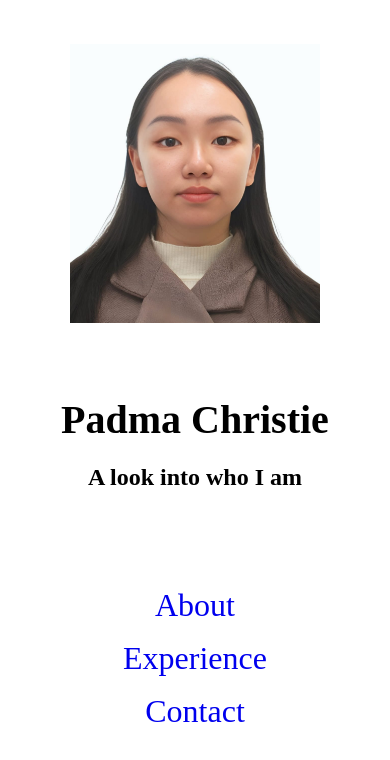
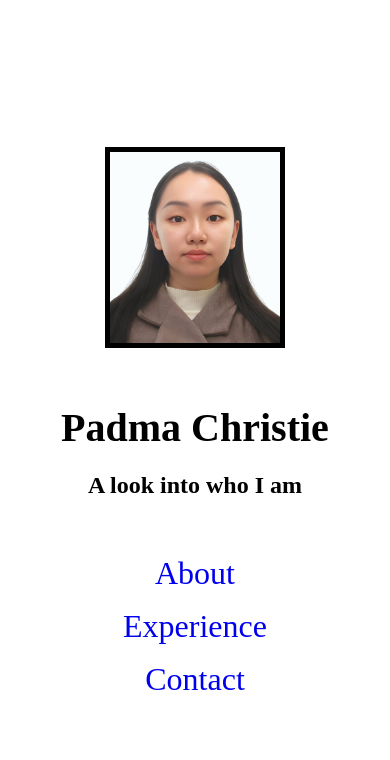
Before and after one commit to christy232458/my_website, a plain HTML site: page index.html in a window 390 px wide. Drawn offline with Linux system fonts and the light colour scheme.

Commit message:
updated css

```diff
--- a/style.css
+++ b/style.css
@@ -214,13 +214,16 @@
             }
 
             #logo-home {
+                border: 5px solid black;
                 width: 100%;
-                max-width: 250px;
-                margin-bottom: 2em;
+                max-width: 170px;
+                margin-bottom: 1em;
+                margin-top: 2em;
             }
 
             .intro {
-                display: grid;
+                display: flex;
+                flex-direction: column;
                 width: 90%;
                 height: auto;
                 align-items: center;
@@ -234,7 +237,7 @@
                 width: 80%;
                 padding: 1em;
                 gap: .2em;
-                margin: 3em 0;
+                margin: .5em 0;
                 align-items: center;
                 justify-items: center;
             }
```
